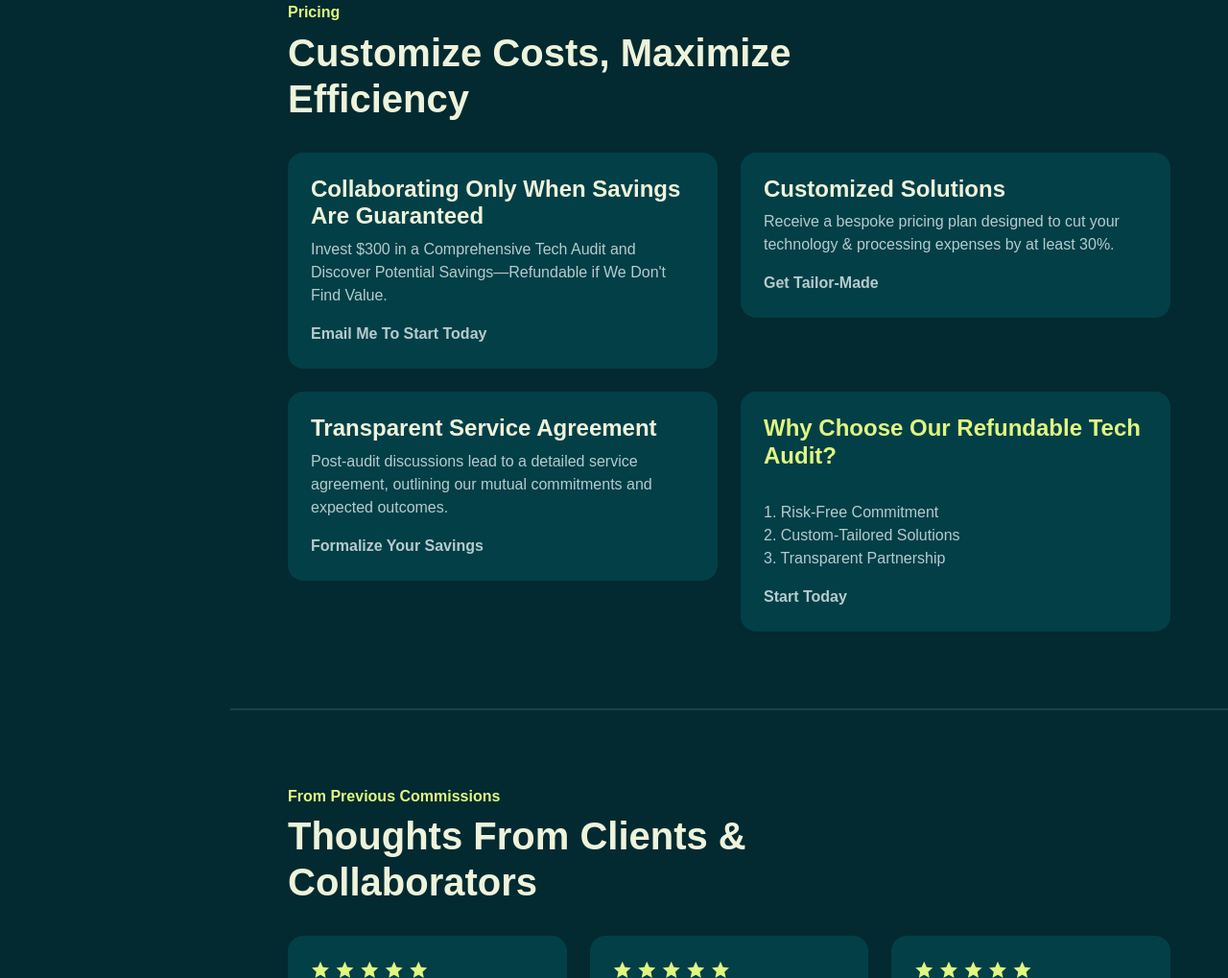
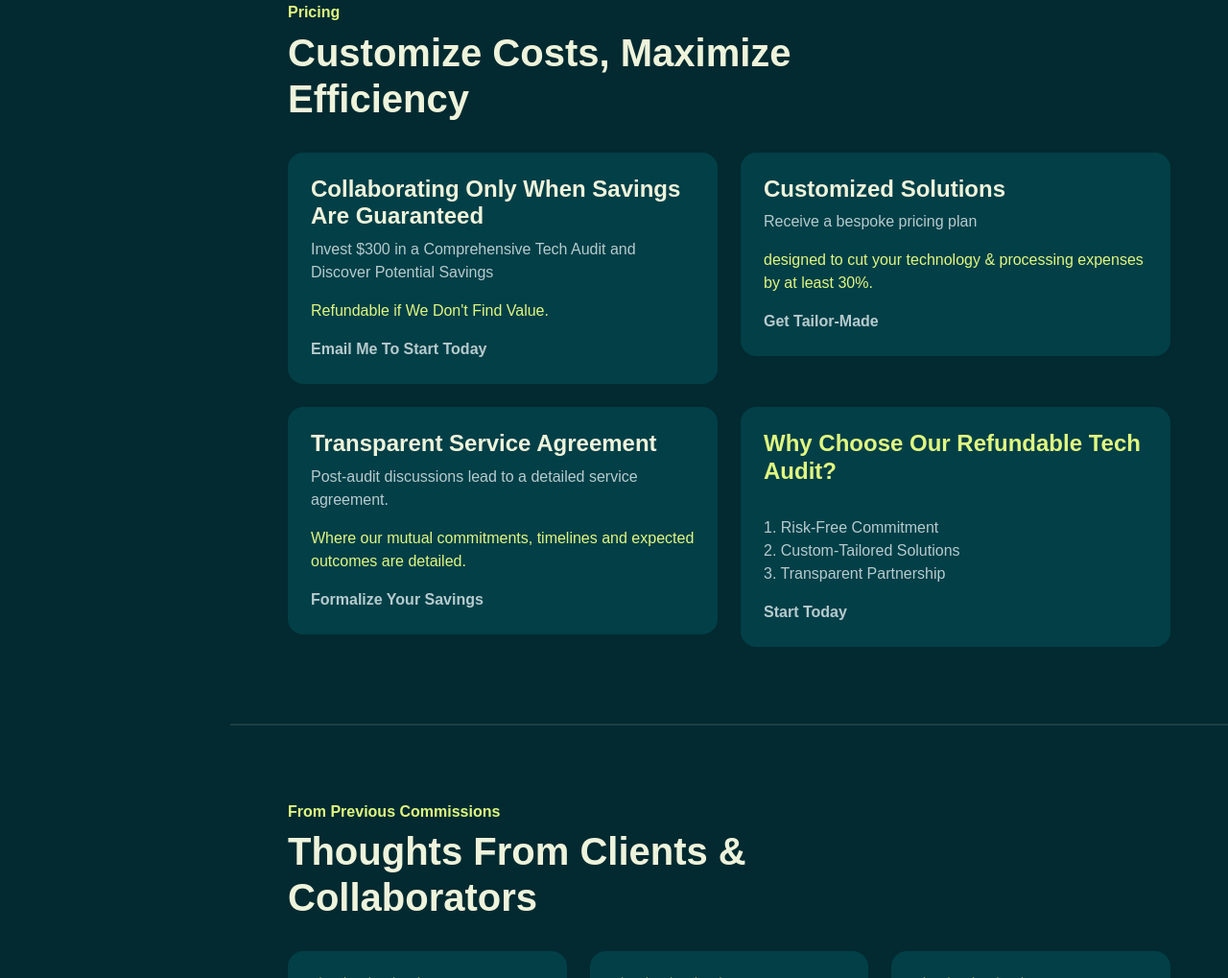
Before and after one commit to Elephante152/latelier, a plain HTML site: page index.html in a window 1280 px wide. Shown: the part 4526-5545 px from the top of the page at 96% size. Drawn offline with Linux system fonts and the light colour scheme; a web font is replaced by a local one.

Commit message:
finalized content on pricing page

```diff
--- a/index.html
+++ b/index.html
@@ -316,21 +316,21 @@
       <div class="col-lg-6">
         <div class="bg-base p-4 rounded-4 shadow-effect">
           <h4>Collaborating Only When Savings Are Guaranteed</h4>
-          <p>Invest $300 in a Comprehensive Tech Audit and Discover Potential Savings—Refundable if We Don't Find Value.</p>
+          <p>Invest $300 in a Comprehensive Tech Audit and Discover Potential Savings <p class="text-brand"> Refundable if We Don't Find Value.</p>
           <a href="mailto:rsaini6152@gmail.com" class="link-custom">Email Me To Start Today</a>
         </div>
       </div>
       <div class="col-lg-6">
         <div class="bg-base p-4 rounded-4 shadow-effect">
           <h4>Customized Solutions</h4>
-          <p>Receive a bespoke pricing plan designed to cut your technology & processing expenses by at least 30%.</p>
+          <p>Receive a bespoke pricing plan <p class="text-brand">designed to cut your technology & processing expenses by at least 30%.</p>
           <a href="mailto:rsaini6152@gmail.com" class="link-custom">Get Tailor-Made</a>
         </div>
       </div>
       <div class="col-lg-6">
         <div class="bg-base p-4 rounded-4 shadow-effect">
           <h4>Transparent Service Agreement</h4>
-          <p>Post-audit discussions lead to a detailed service agreement, outlining our mutual commitments and expected outcomes.</p>
+          <p>Post-audit discussions lead to a detailed service agreement. <p class="text-brand"> Where our mutual commitments, timelines and expected outcomes are detailed.</p>
           <a href="mailto:rsaini6152@gmail.com" class="link-custom">Formalize Your Savings</a>
         </div>
       </div>
```
